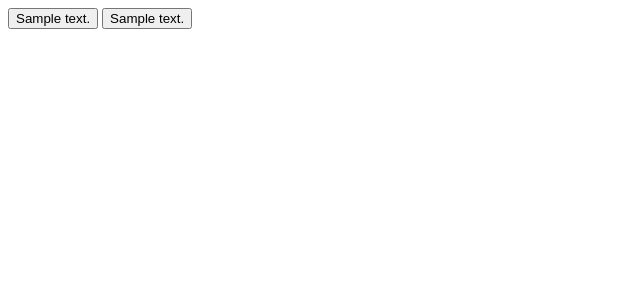
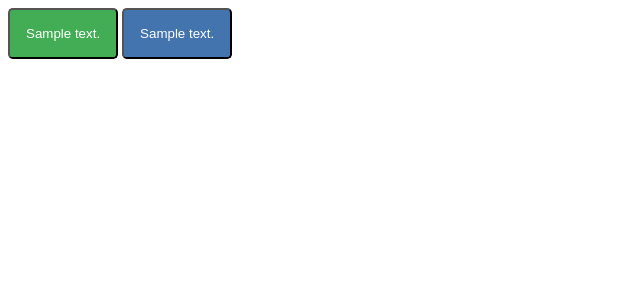
Before and after one commit to bdelate/django-flutterwave, a Django app: page / in a window 1280 px wide. Shown: the top 300 px of the page, without its empty margins (0-640 px from the left). Run offline with Django 3.2, Linux system fonts and the light colour scheme; a user stored in the database is signed in; tables that the repository leaves empty hold one stand-in row (values such as "Sample post").

Commit message:
Add example styling to buttons

```diff
--- a/example/paymanager/templates/paymanager/signup.html
+++ b/example/paymanager/templates/paymanager/signup.html
@@ -10,6 +10,34 @@
     <script src="{% static 'djangorave/js/payment.js' %}"></script>
 </head>
 
+<style>
+    .rave-pay-btn {
+        padding: 1rem;
+        border-radius: 0.3rem;
+        color: #fff;
+    }
+
+    .rave-pay-btn:hover {
+        cursor: pointer;
+    }
+
+    .rave-subscription-btn {
+        background-color: #43ad55;
+    }
+
+    .rave-subscription-btn:hover {
+        background-color: #61c772;
+    }
+
+    .rave-onceoff-btn {
+        background-color: #4374ad;
+    }
+
+    .rave-onceoff-btn:hover {
+        background-color: #5d8cc2;
+    }
+</style>
+
 <body>
     {% include 'djangorave/pay_button.html' with pay_model=pro_plan %}
     {% include 'djangorave/pay_button.html' with pay_model=buy_now %}
```
